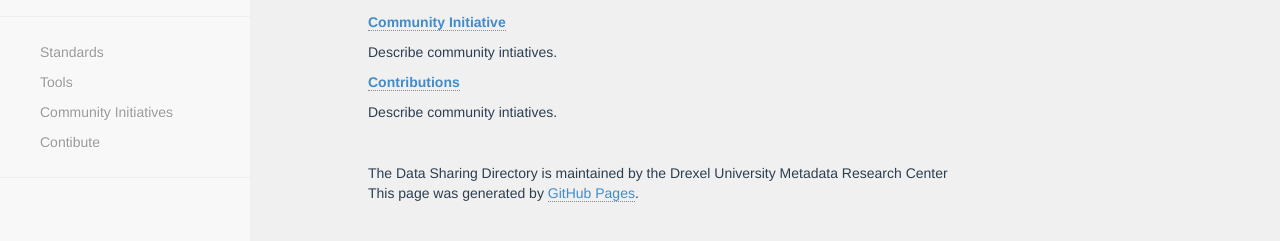
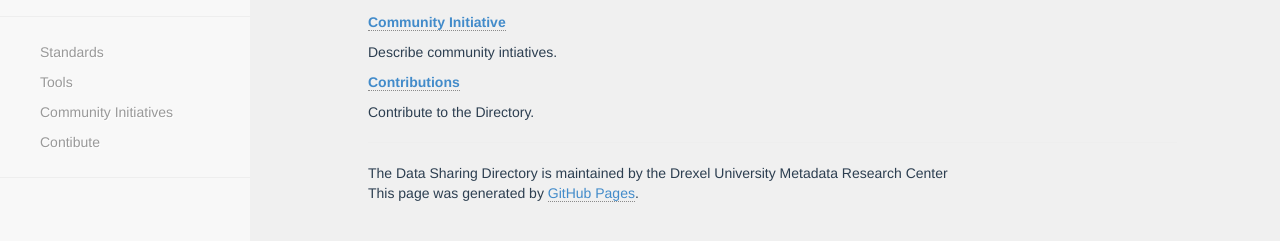
Before and after one commit to metadata-research/data-sharing-directory, a Jekyll site: the page built from about/index.md, in a window 1280 px wide. Shown: the part 258-499 px from the top of the page. Built offline with Jekyll 4.4.1, drawn with Linux system fonts in a browser that asks for light colours; nearby versions of some CDN libraries.

Commit message:
Update index.md

```diff
--- a/about/index.md
+++ b/about/index.md
@@ -26,4 +26,4 @@ Describe community intiatives.
 
 [__Contributions__]({{ site.baseurl }}/contribute/add.html)
 
-Describe community intiatives.
+Contribute to the Directory.
```
